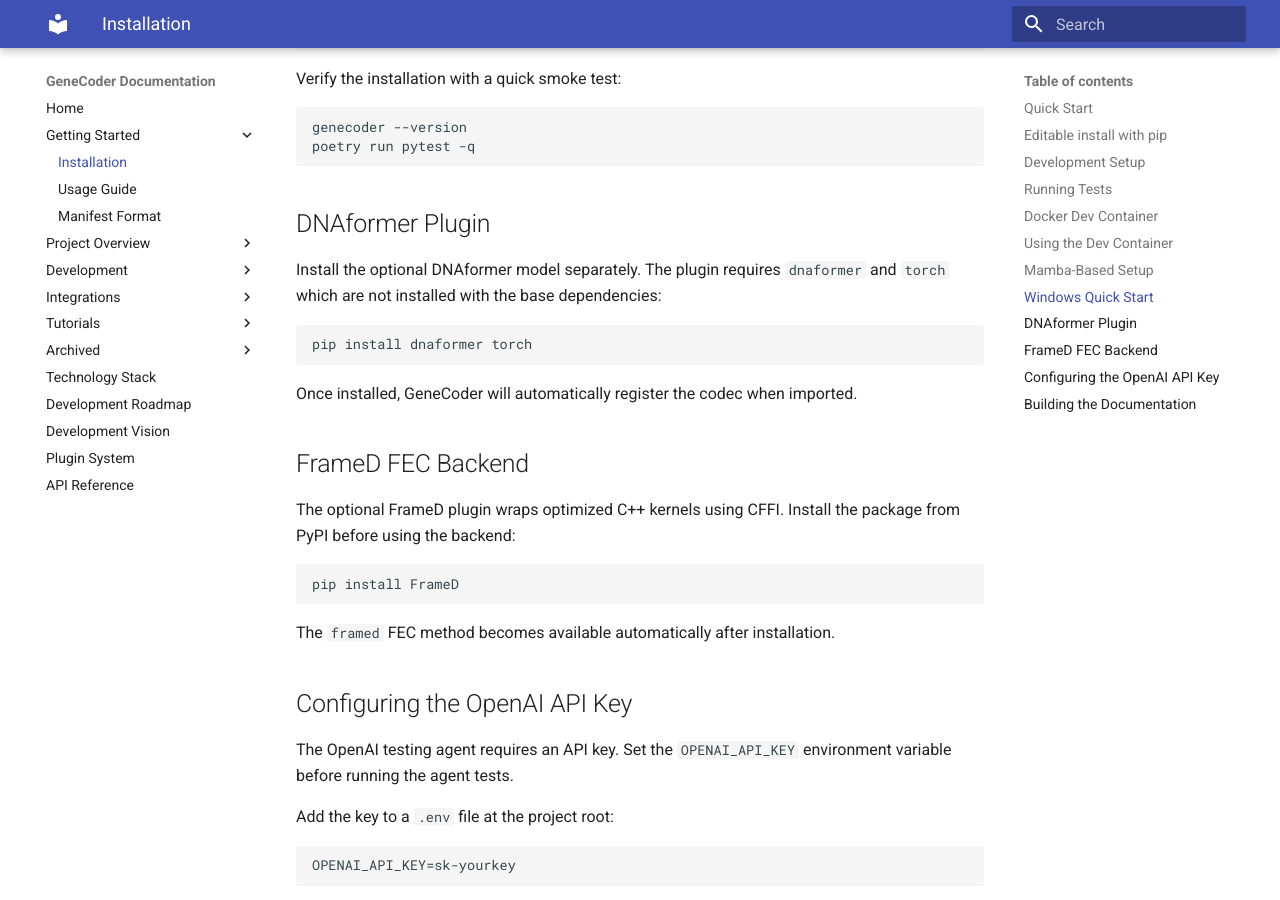
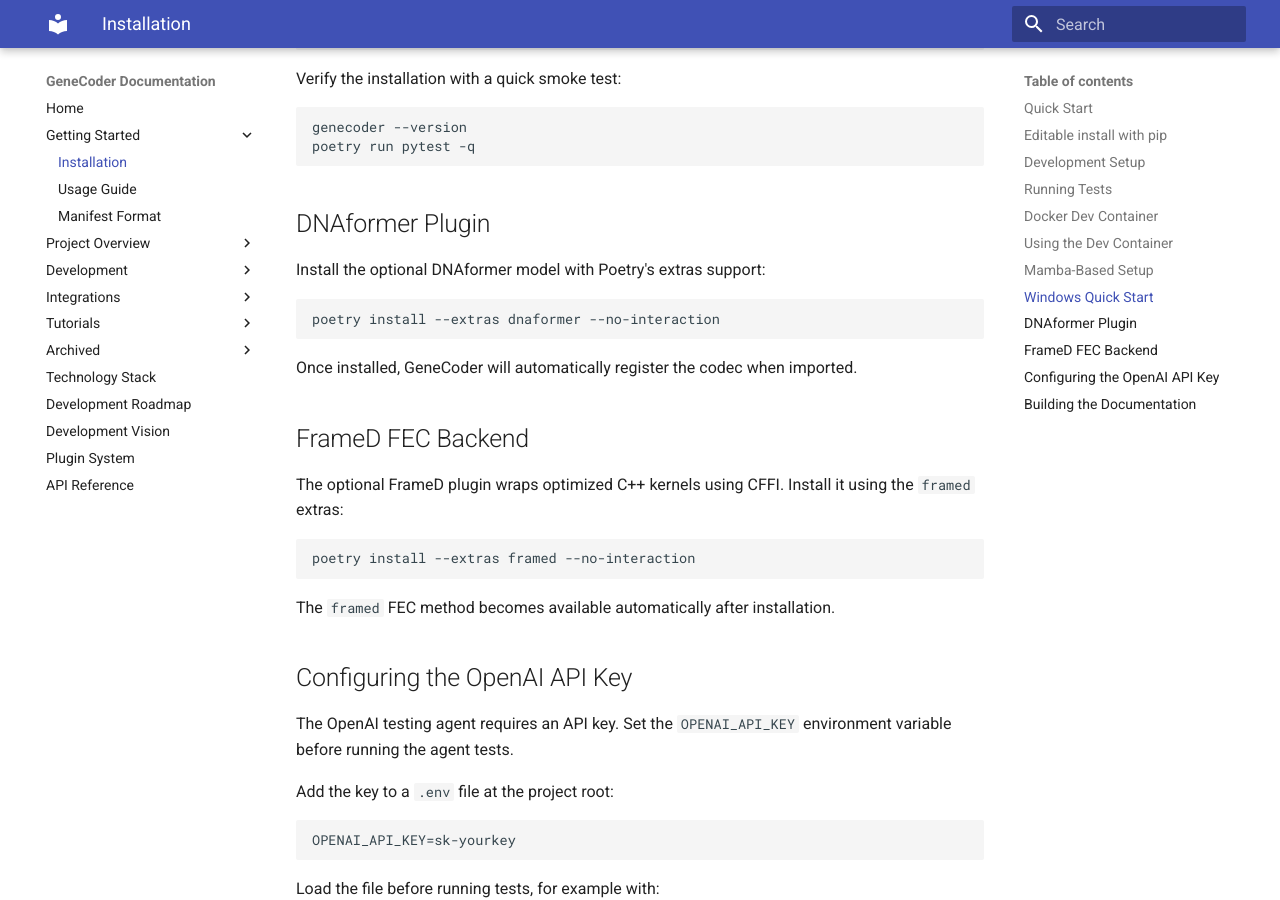
Before and after one commit to d0tTino/GeneCoder, an MkDocs documentation site: the page built from docs/installation.md, in a window 1280 px wide and 900 px high, scrolled down 1951 px. Built offline with MkDocs 1.6.1 and Material for MkDocs 9.7.7, drawn with Linux system fonts in a browser that asks for light colours.

Commit message:
Add OS-specific lock files and extras

````diff
--- a/docs/installation.md
+++ b/docs/installation.md
@@ -90,12 +90,10 @@
 
 ## DNAformer Plugin
 
-Install the optional DNAformer model separately. The plugin requires
-`dnaformer` and `torch` which are not installed with the base
-dependencies:
+Install the optional DNAformer model with Poetry's extras support:
 
 ```bash
-pip install dnaformer torch
+poetry install --extras dnaformer --no-interaction
 ```
 
 Once installed, GeneCoder will automatically register the codec when
@@ -104,10 +102,10 @@
 ## FrameD FEC Backend
 
 The optional FrameD plugin wraps optimized C++ kernels using CFFI.
-Install the package from PyPI before using the backend:
+Install it using the ``framed`` extras:
 
 ```bash
-pip install FrameD
+poetry install --extras framed --no-interaction
 ```
 
 The `framed` FEC method becomes available automatically after
--- a/pyproject.toml
+++ b/pyproject.toml
@@ -67,6 +67,12 @@
 illumina = "genecoder.simulators.illumina"
 adv_nanopore = "genecoder.simulators.adv_nanopore"
 
+[tool.poetry.extras]
+dnaformer = ["dnaformer", "torch"]
+framed = ["FrameD"]
+ldpc = ["pyldpc"]
+fountain = ["pyfinite"]
+
 [build-system]
 requires = ["poetry-core"]
 build-backend = "poetry.core.masonry.api"
````
Also changed, not shown: README.md (+7 -0 lines), 4 other files.
